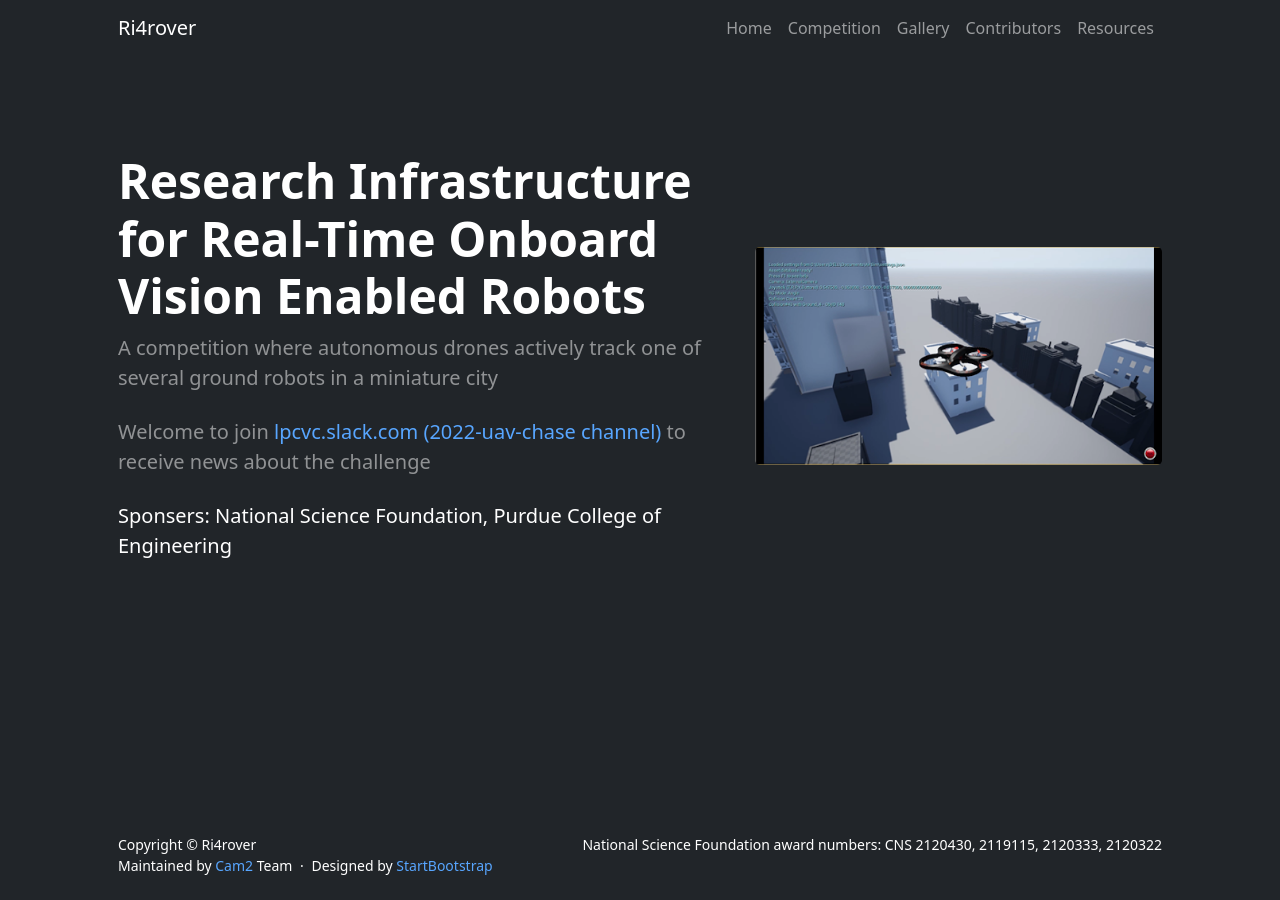
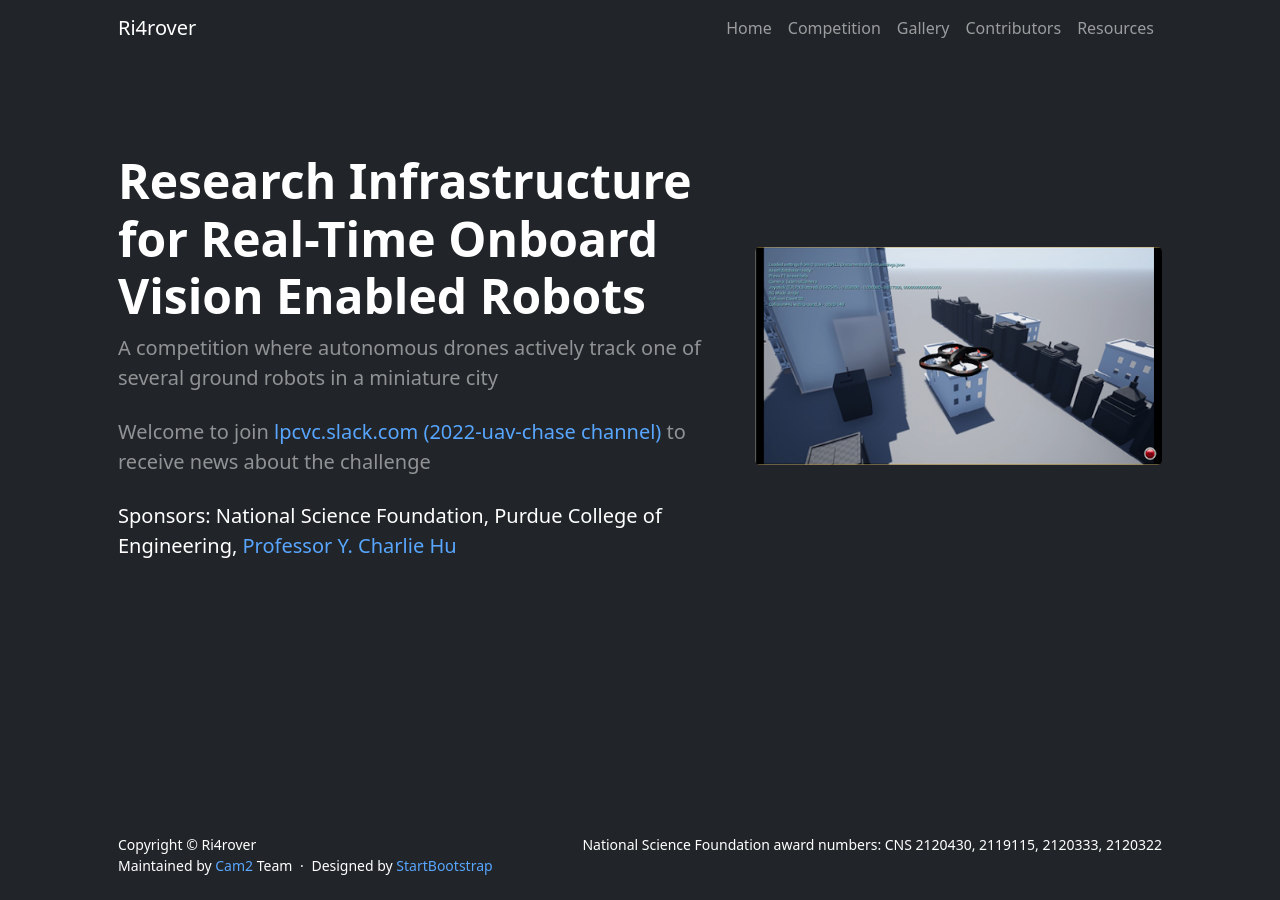
Before and after one commit to OliverQiang/Ri4rover, a Jekyll site: the page built from index.html, in a window 1280 px wide. Built offline with Jekyll 4.4.1, drawn with Linux system fonts in a browser that asks for light colours.

Commit message:
Update index.html

```diff
--- a/index.html
+++ b/index.html
@@ -16,7 +16,7 @@
                     <h1 class="display-5 fw-bolder text-white mb-2">Research Infrastructure for Real-Time Onboard Vision Enabled Robots</h1>
                     <p class="lead fw-normal text-white-50 mb-4">A competition where autonomous drones actively track one of several ground robots in a miniature city</p>
                     <p class="lead fw-normal text-white-50 mb-4">Welcome to join <a href="https://lpcvc.slack.com/join/shared_invite/enQtOTQzMzA5OTg0NzA0LTY4YjY2YmI2NmM0YTBhM[…]EwZjI4NTAxYTEyZTkyZmE4ZWVhZWQ0Y2NkOGFhZmY4NzI0YjU4OGUzMWUwNjE">lpcvc.slack.com (2022-uav-chase channel)</a> to receive news about the challenge</p>
-                    <p class="lead fw-normal text-white mb-2">Sponsers: National Science Foundation, Purdue College of Engineering</p>
+                    <p class="lead fw-normal text-white mb-2">Sponsors: National Science Foundation, Purdue College of Engineering, <a href="https://engineering.purdue.edu/~ychu/">Professor Y. Charlie Hu</a></p>
                 </div>
             </div>
             <div class="col-xl-5 col-xxl-6 d-none d-xl-block text-center"><img class="img-fluid rounded-3 my-5" src="assets/gallery/b.simulator demo.png" alt="..." /></div>
```
